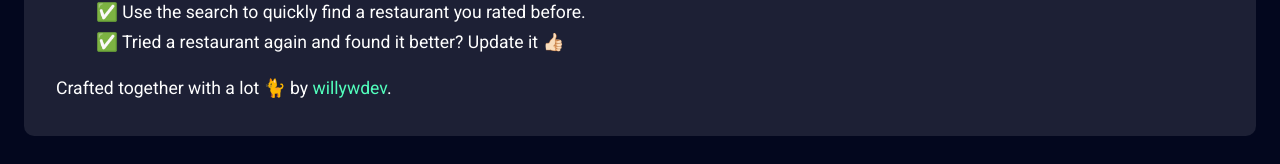
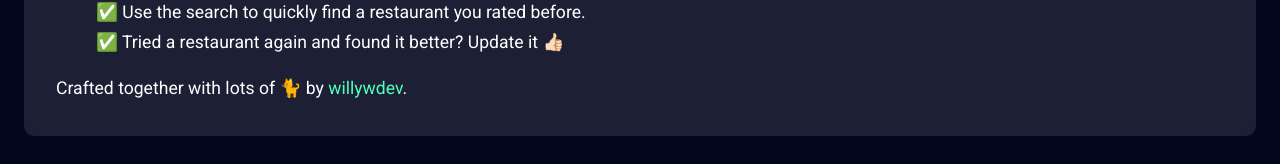
Before and after one commit to willywdev/Taste-Trackr, a Next.js app: page / in a window 1280 px wide. Shown: the part 288-452 px from the top of the page. Built offline with nearby package versions, Linux system fonts and the light colour scheme; no server answers.

Commit message:
edit Landing Page

```diff
--- a/components/Header/Header.jsx
+++ b/components/Header/Header.jsx
@@ -25,7 +25,11 @@ export default function Header() {
             <StyledLinkButton href="/restaurants">
               My Restaurants
             </StyledLinkButton>
-            <StyledLinkButton href="/" onClick={() => signOut("google")}>
+            <StyledLinkButton
+              href="/"
+              onClick={async () => {
+                await signOut("google");
+              }}>
               Logout
             </StyledLinkButton>
           </>
--- a/components/Landing/Landing.jsx
+++ b/components/Landing/Landing.jsx
@@ -17,7 +17,7 @@ export default function Landing() {
         <li>✅ Tried a restaurant again and found it better? Update it 👍🏻</li>
       </StyledList>
       <p>
-        Crafted together with a lot 🐈 by{" "}
+        Crafted together with lots of 🐈 by{" "}
         <StyledLink href="https://github.com/willywdev" target="_blank">
           willywdev
         </StyledLink>
```
